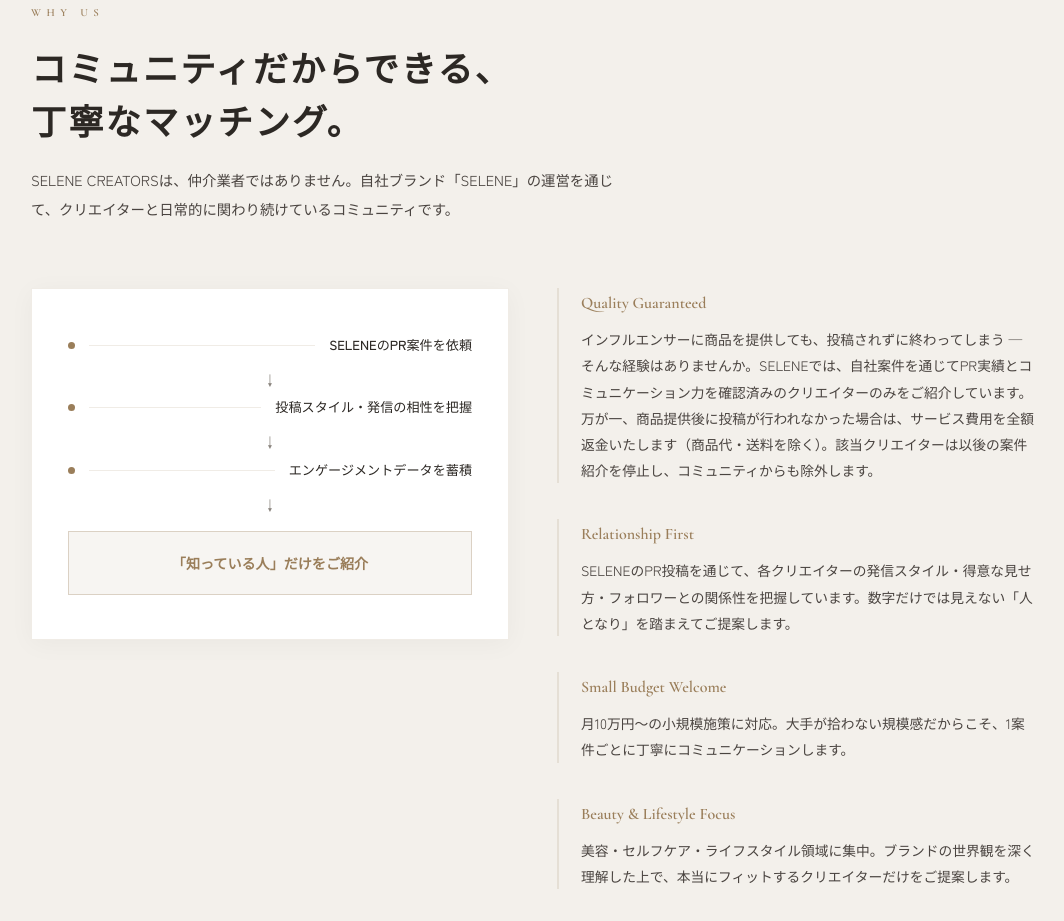
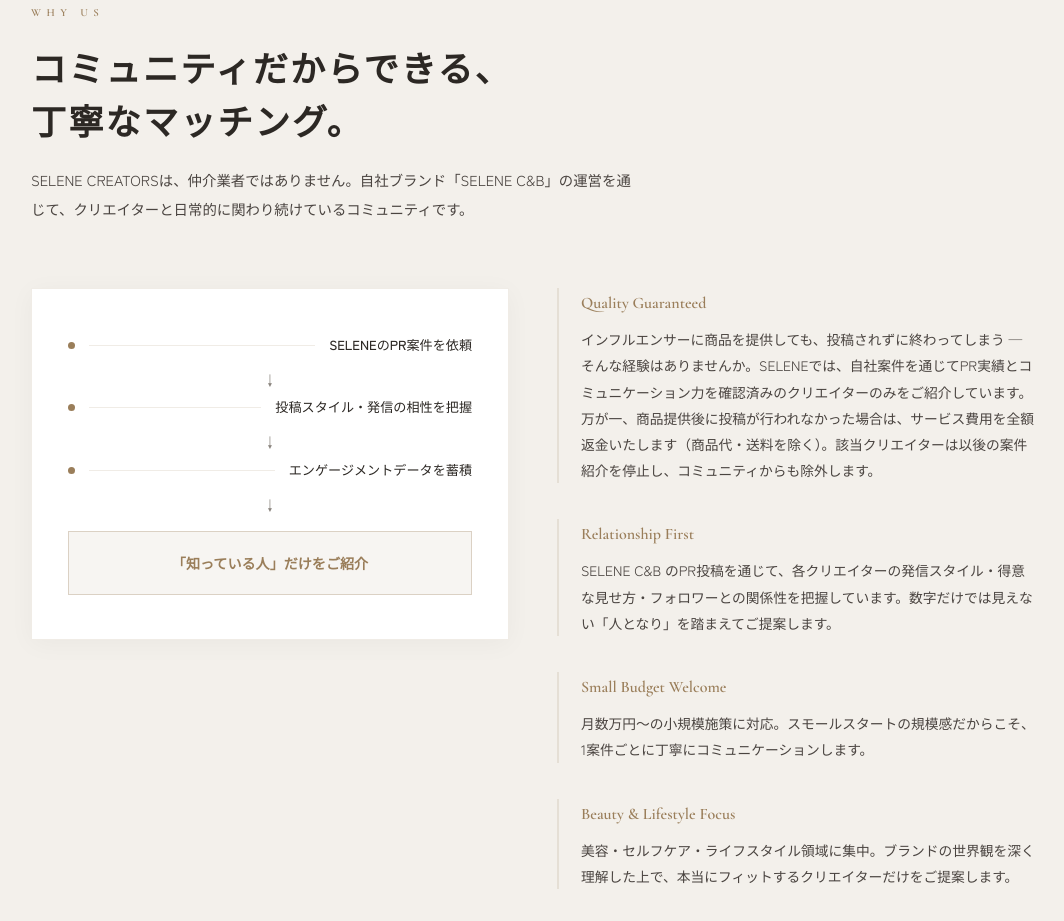
Before and after one commit to seleneofficialjapan/selene.c-c., a plain HTML site: page index.html in a window 1280 px wide. Shown: the part 1961-2882 px from the top of the page, without its empty margins (107-1171 px from the left). Drawn offline with nearby package versions, Linux system fonts and the light colour scheme; files whose address does not match are found by name.

Commit message:
Update index.html

```diff
--- a/index.html
+++ b/index.html
@@ -352,7 +352,7 @@
       <div>
         <div class="prob-row"><div class="prob-num">01</div><p class="prob-text">インフルエンサーを探したいが、自社で探すリソースがない</p></div>
         <div class="prob-row"><div class="prob-num">02</div><p class="prob-text">フォロワー数で選んだら、ブランドの雰囲気と合わなかった</p></div>
-        <div class="prob-row"><div class="prob-num">03</div><p class="prob-text">大手代理店は最低予算が高く、月10〜50万規模だと相手にされない</p></div>
+        <div class="prob-row"><div class="prob-num">03</div><p class="prob-text">大手代理店は最低予算が高く、ブランド予算と合わない</p></div>
         <div class="prob-row"><div class="prob-num">04</div><p class="prob-text">商品を送ったのにPRされず、音信不通になった経験がある</p></div>
       </div>
     </div>
@@ -370,7 +370,7 @@
     <div class="rv">
       <div class="sec-label">Why Us</div>
       <h2 class="sec-title">コミュニティだからできる、<br>丁寧なマッチング。</h2>
-      <p class="sec-lead">SELENE CREATORSは、仲介業者ではありません。自社ブランド「SELENE」の運営を通じて、クリエイターと日常的に関わり続けているコミュニティです。</p>
+      <p class="sec-lead">SELENE CREATORSは、仲介業者ではありません。自社ブランド「SELENE C&B」の運営を通じて、クリエイターと日常的に関わり続けているコミュニティです。</p>
     </div>
     <div class="str-layout rv rv-d1">
       <div class="str-diagram">
@@ -384,8 +384,8 @@
       </div>
       <div class="str-points">
         <div class="str-pt"><h4>Quality Guaranteed</h4><p>インフルエンサーに商品を提供しても、投稿されずに終わってしまう — そんな経験はありませんか。SELENEでは、自社案件を通じてPR実績とコミュニケーション力を確認済みのクリエイターのみをご紹介しています。万が一、商品提供後に投稿が行われなかった場合は、サービス費用を全額返金いたします（商品代・送料を除く）。該当クリエイターは以後の案件紹介を停止し、コミュニティからも除外します。</p></div>
-        <div class="str-pt"><h4>Relationship First</h4><p>SELENEのPR投稿を通じて、各クリエイターの発信スタイル・得意な見せ方・フォロワーとの関係性を把握しています。数字だけでは見えない「人となり」を踏まえてご提案します。</p></div>
-        <div class="str-pt"><h4>Small Budget Welcome</h4><p>月10万円〜の小規模施策に対応。大手が拾わない規模感だからこそ、1案件ごとに丁寧にコミュニケーションします。</p></div>
+        <div class="str-pt"><h4>Relationship First</h4><p>SELENE C&B のPR投稿を通じて、各クリエイターの発信スタイル・得意な見せ方・フォロワーとの関係性を把握しています。数字だけでは見えない「人となり」を踏まえてご提案します。</p></div>
+        <div class="str-pt"><h4>Small Budget Welcome</h4><p>月数万円〜の小規模施策に対応。スモールスタートの規模感だからこそ、1案件ごとに丁寧にコミュニケーションします。</p></div>
         <div class="str-pt"><h4>Beauty &amp; Lifestyle Focus</h4><p>美容・セルフケア・ライフスタイル領域に集中。ブランドの世界観を深く理解した上で、本当にフィットするクリエイターだけをご提案します。</p></div>
       </div>
     </div>
```
